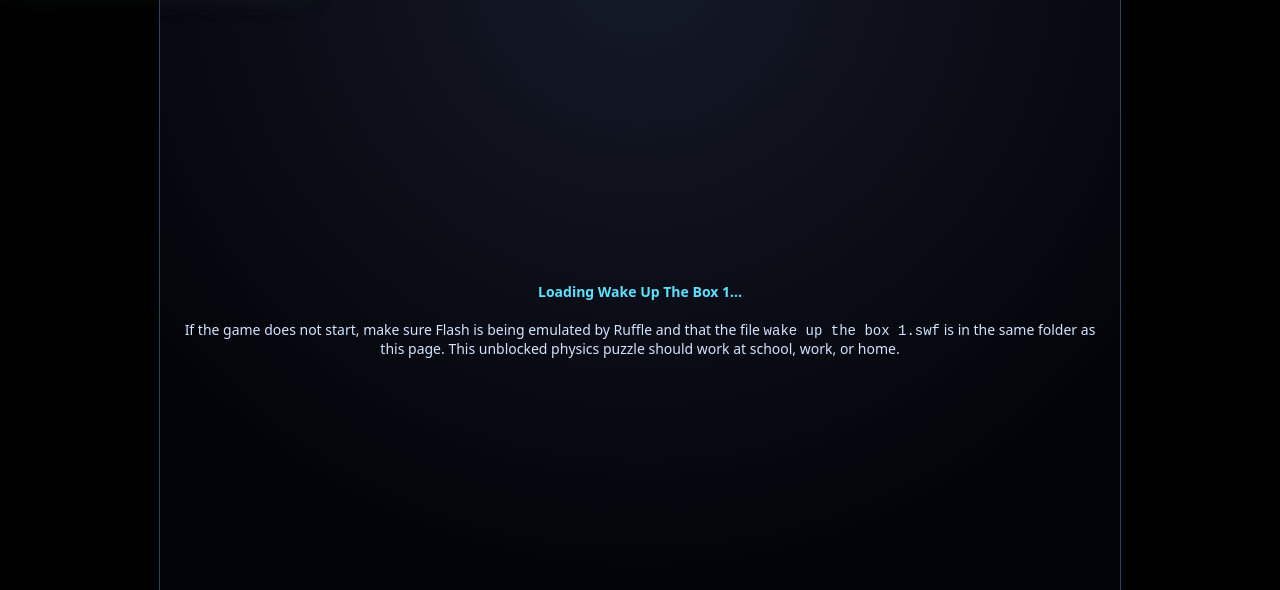
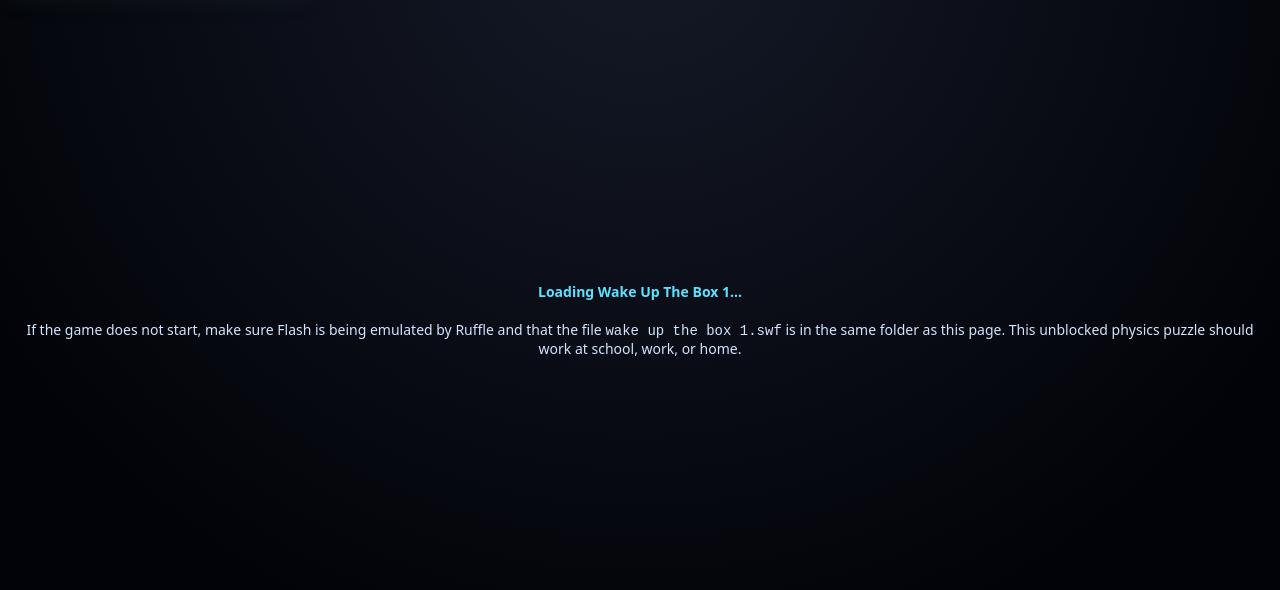
Before and after one commit to StaticQuasar931/Wake-up-The-Box-1, a plain HTML site: page index.html in a window 1280 px wide. Shown: the part 80-670 px from the top of the page. Drawn offline with Linux system fonts and the light colour scheme.

Commit message:
Update index.html

```diff
--- a/index.html
+++ b/index.html
@@ -33,37 +33,39 @@
 
     html, body{
       margin:0;
+      padding:0;
+      width:100%;
       height:100%;
       background:#000;
       color:#eaf4ff;
       font-family:system-ui,-apple-system,Segoe UI,Roboto,Arial,sans-serif;
+      overflow:hidden;
     }
 
     body{
-      display:flex;
-      flex-direction:column;
+      display:block;
     }
 
-    /* Main game layout */
+    /* Main game layout - fullscreen */
     main#game-root{
-      flex:1;
+      position:fixed;
+      inset:0;
       display:flex;
       align-items:center;
       justify-content:center;
-      padding:10px;
+      padding:0;
       box-sizing:border-box;
     }
 
     #gameContainer{
       position:relative;
       width:100%;
-      max-width:960px;
-      aspect-ratio:4/3;
+      height:100%;
       background:#10121b radial-gradient(circle at top, #1c2336 0, #05060a 70%);
-      border-radius:14px;
-      box-shadow:0 18px 40px rgba(0,0,0,.7);
+      border-radius:0;
+      box-shadow:none;
       overflow:hidden;
-      border:1px solid rgba(94,225,255,.3);
+      border:none;
     }
 
     #gameContainer::before{
@@ -193,14 +195,6 @@
       white-space:nowrap;
     }
 
-    @media (max-width:900px){
-      #gameContainer{
-        max-width:100%;
-        border-radius:0;
-        border:none;
-      }
-    }
-
     @media (max-width:600px){
       #staticMenu{
         font-size:13px;
@@ -228,7 +222,7 @@
     </a>
   </div>
 
-  <!-- Main game area -->
+  <!-- Main game area fullscreen -->
   <main id="game-root">
     <div id="gameContainer">
       <div class="game-fallback" id="gameFallback">
```
